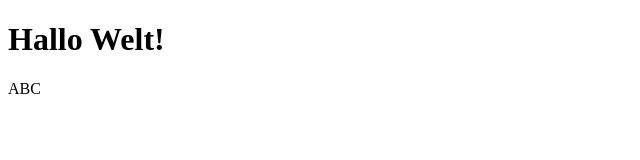
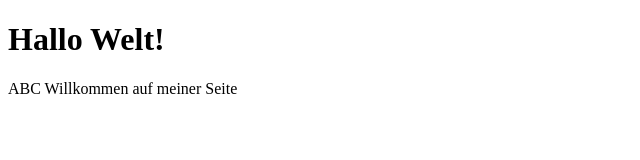
Before and after one commit to Flaviozettel/repo-march-240306, a plain HTML site: page index.html in a window 1280 px wide. Shown: the whole page, without its empty margins (0-640 px from the left). Drawn offline with Linux system fonts and the light colour scheme.

Commit message:
Update index.html
Text
auf der Homepage geändert

```diff
--- a/index.html
+++ b/index.html
@@ -6,3 +6,4 @@
 </body>
 </html>
 ABC
+Willkommen auf meiner Seite
```
